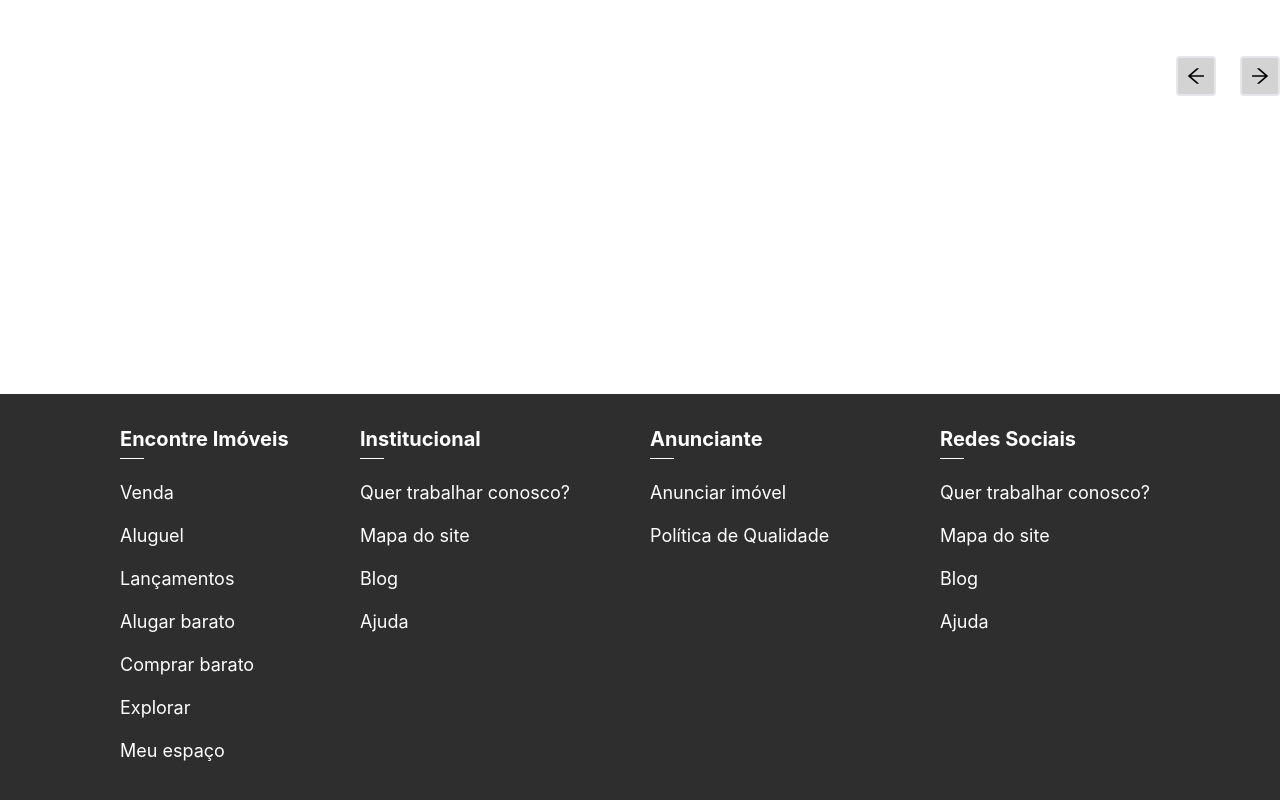
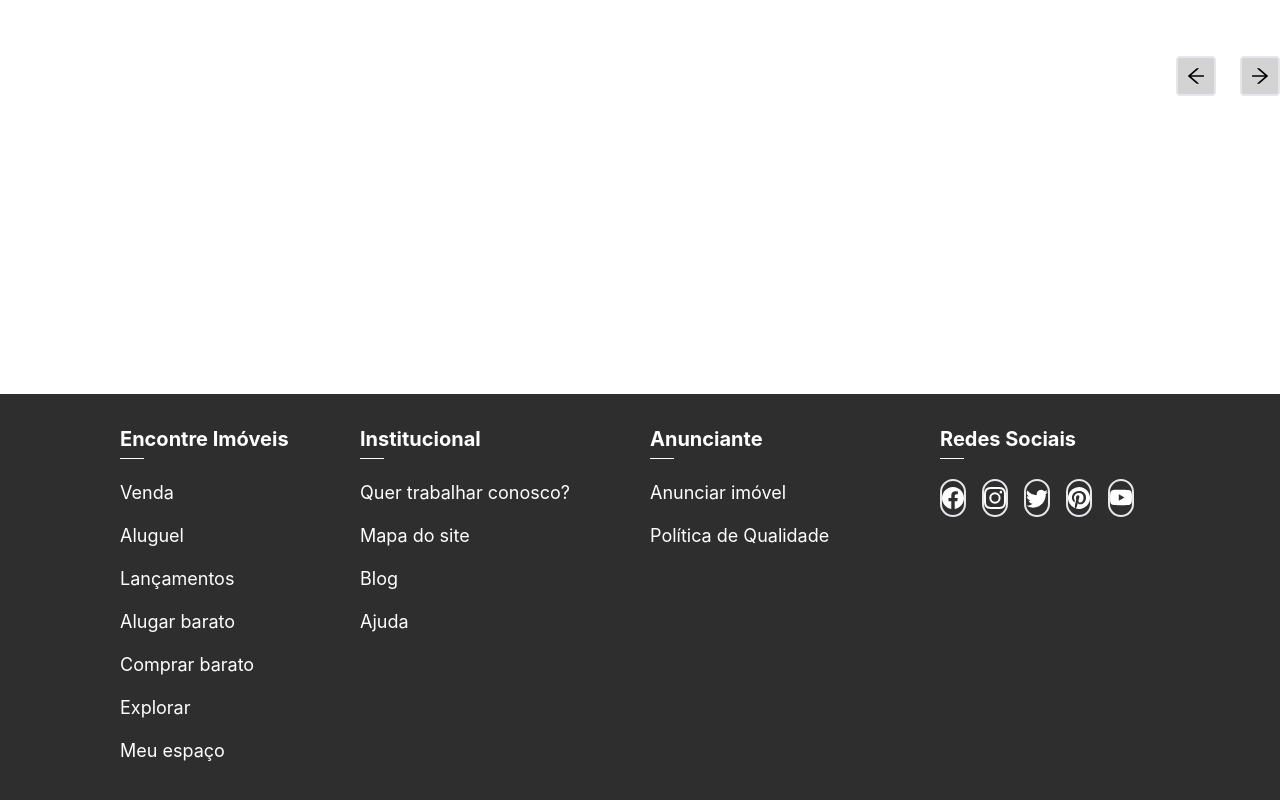
Before and after one commit to BeniMoTTa/motta-moveis, a React (Vite) app in the folder motta-moveis/: page / in a window 1280 px wide. Shown: the part 3228-4028 px from the top of the page. Built offline with nearby package versions, Linux system fonts and the light colour scheme; the HTML template or start-up script is replaced by a standard one.

Commit message:
social medias in footerMain

```diff
--- a/motta-moveis/src/components/footer/index.tsx
+++ b/motta-moveis/src/components/footer/index.tsx
@@ -1,4 +1,11 @@
 import React from "react";
+import {
+  BsFacebook,
+  BsInstagram,
+  BsTwitter,
+  BsYoutube,
+  BsPinterest,
+} from "react-icons/bs";
 
 const FooterMain = () => {
   return (
@@ -66,18 +73,31 @@ const FooterMain = () => {
         <div className="pl-[15px] w-[250px]">
           <h4 className="text-[white] text-[20px] font-bold">Redes Sociais</h4>
           <div className="w-6 h-[1px] bg-white mt-[4px]"></div>
-          <div className="flex flex-col justify-start gap-4 pt-[20px]">
-            <button className="text-white text-[18px] w-fit hover:underline underline-offset-auto">
-              Quer trabalhar conosco?
+          <div className="flex justify-start gap-4 pt-[20px]">
+            <button className="text-white hover:bg-blueSteel text-[18px] w-[38px] h-[38px] rounded-full flex items-center justify-center border-2 w-fit hover:underline underline-offset-auto">
+              <span className="text-[22px]">
+                <BsFacebook />
+              </span>
             </button>
-            <button className="text-white text-[18px] w-fit hover:underline underline-offset-auto">
-              Mapa do site
+            <button className="text-white text-[18px] hover:bg-random10 w-[38px] h-[38px] rounded-full flex items-center justify-center border-2 w-fit hover:underline underline-offset-auto">
+              <span className="text-[22px]">
+                <BsInstagram />
+              </span>
             </button>
-            <button className="text-white text-[18px] w-fit hover:underline underline-offset-auto">
-              Blog
+            <button className="text-white hover:bg-blueSteelLight text-[18px] w-[38px] h-[38px] rounded-full flex items-center justify-center border-2 w-fit hover:underline underline-offset-auto">
+              <span className="text-[22px]">
+                <BsTwitter />
+              </span>
             </button>
-            <button className="text-white text-[18px] w-fit hover:underline underline-offset-auto">
-              Ajuda
+            <button className="text-white text-[18px] hover:bg-random3 w-[38px] h-[38px] rounded-full flex items-center justify-center border-2 w-fit hover:underline underline-offset-auto">
+              <span className="text-[22px]">
+                <BsPinterest />
+              </span>
+            </button>
+            <button className="text-white text-[18px] hover:bg-[red] w-[38px] h-[38px] rounded-full flex items-center justify-center border-2 w-fit hover:underline underline-offset-auto">
+              <span className="text-[22px]">
+                <BsYoutube />
+              </span>
             </button>
           </div>
         </div>
```
